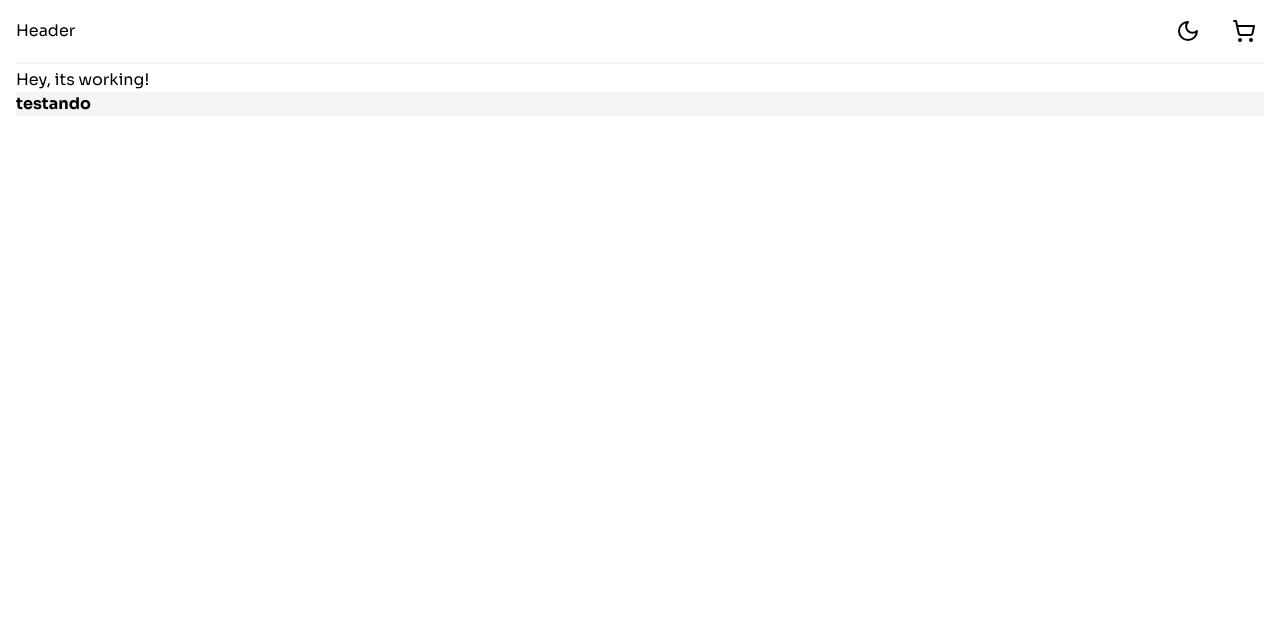
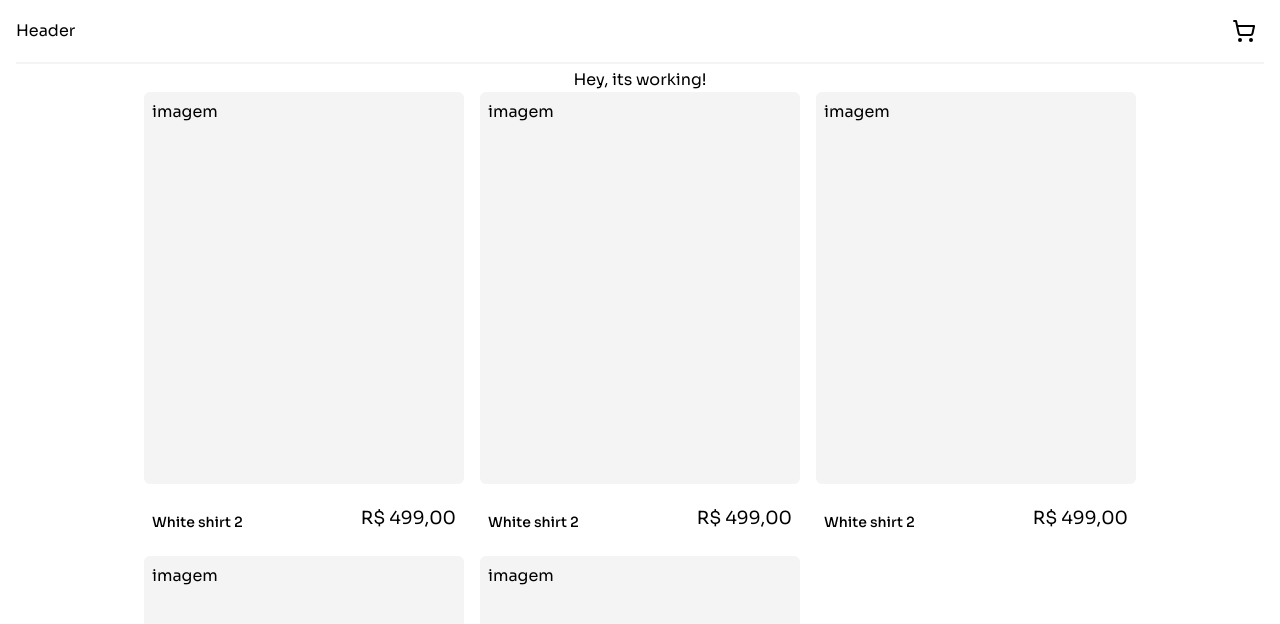
Before and after one commit to markinascimento/shirts-shop, a Next.js app: page / in a window 1280 px wide. Shown: the top 624 px of the page. Built offline with nearby package versions, Linux system fonts and the light colour scheme.

Commit message:
feat: create component to product card

```diff
--- a/src/app/(home)/page.tsx
+++ b/src/app/(home)/page.tsx
@@ -1,11 +1,18 @@
+// -> Components
+import { ProductCard } from "@/components/ProductCard";
+
 export default function Home() {
   return (
-    <div className="w-full">
+    <div className="flex flex-col items-center w-full ">
       <h1> Hey, its working! </h1>
 
-      <div className="bg-zinc-100 dark:bg-zinc-800">
-        <strong> testando </strong>
-      </div>
+      <main className="grid grid-cols-1 md:grid-cols-2 lg:grid-cols-3 gap-4">
+        <ProductCard />
+        <ProductCard />
+        <ProductCard />
+        <ProductCard />
+        <ProductCard />
+      </main>
     </div>
   );
 }
--- a/src/app/layout.tsx
+++ b/src/app/layout.tsx
@@ -1,16 +1,12 @@
+"use client";
+
 import { ThemeProvider } from "@/providers/theme-provider";
 
 import { Header } from "@/components/Header";
-import type { Metadata } from "next";
 import { Sora } from "next/font/google";
 import "./globals.css";
 
 const sora = Sora({ subsets: ["latin"] });
-
-export const metadata: Metadata = {
-  title: "Create Next App",
-  description: "Generated by create next app",
-};
 
 export default function RootLayout({
   children,
--- a/src/components/Header/index.tsx
+++ b/src/components/Header/index.tsx
@@ -1,6 +1,9 @@
 "use client";
 // -> ReactJS
 import { useCallback, useState } from "react";
+
+// -> NextJS
+import Link from "next/link";
 
 // -> Theme lib
 import { useTheme } from "next-themes";
@@ -29,19 +32,19 @@ export function Header() {
       data-testid="header"
       className="flex w-full min-h-16 items-center justify-between py-2 border-b-2 border-zinc-100 dark:border-zinc-800"
     >
-      <h1> Header </h1>
+      <Link href="/">
+        <h1> Header </h1>
+      </Link>
 
       <section className="flex items-center gap-4">
         <button
           type="button"
           onClick={() => setTheme(theme === "dark" ? "light" : "dark")}
           className="flex items-center justify-center w-10 h-10"
+          suppressHydrationWarning={true}
         >
-          {theme === "dark" ? (
-            <Sun suppressHydrationWarning />
-          ) : (
-            <Moon suppressHydrationWarning />
-          )}
+          {theme === "light" && <Moon suppressHydrationWarning={true} />}
+          {theme === "dark" && <Sun suppressHydrationWarning={true} />}
         </button>
 
         <button
--- /dev/null
+++ b/src/components/ProductCard.tsx
@@ -0,0 +1,23 @@
+// -> NextJS
+import Link from "next/link";
+
+// -> Utils
+import { formatCurrency } from "@/utils/formatCurrency";
+
+export function ProductCard() {
+  return (
+    <Link href="/product/12" className="flex flex-col w-80 h-[448px]">
+      <section
+        className="bg-zinc-100 flex flex-1 p-2 dark:bg-zinc-800 rounded-md hover:scale-105
+        transition-transform duration-300"
+      >
+        imagem
+      </section>
+
+      <section className="flex items-end justify-between h-14 p-2">
+        <strong className="text-sm font-medium"> White shirt 2 </strong>
+        <span className="text-lg"> {formatCurrency(499)} </span>
+      </section>
+    </Link>
+  );
+}
```
